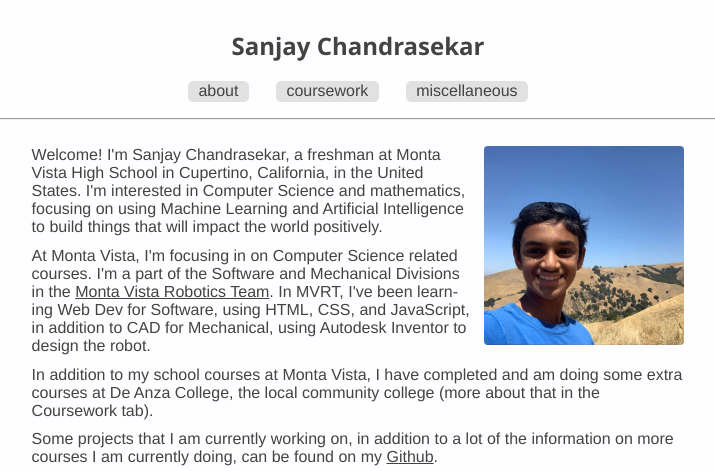
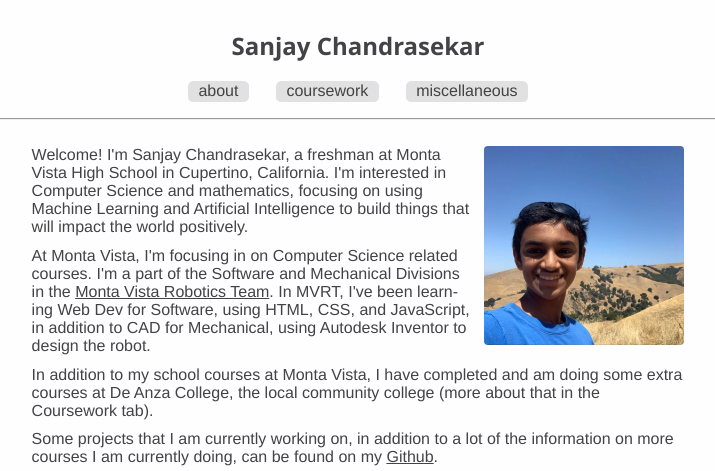
Before and after one commit to sanj6y/sanj6y.github.io, a plain HTML site: page index.html in a window 1280 px wide. Shown: the top 471 px of the page, without its empty margins (282-997 px from the left). Drawn offline with Linux system fonts and the light colour scheme; a web font is replaced by a local one.

Commit message:
update bio

```diff
--- a/index.html
+++ b/index.html
@@ -28,7 +28,7 @@
             <div class="contentItem " id="about">
 
                 <p><img src="media/profilepic.jpeg" alt="profile picture" id="propic">
-Welcome! I'm Sanjay Chandrasekar, a freshman at Monta Vista High School in Cupertino, California, in the United States.
+Welcome! I'm Sanjay Chandrasekar, a freshman at Monta Vista High School in Cupertino, California.
 I'm interested in Computer Science and mathematics, focusing on using Machine Learning and Artificial Intelligence to build
 things that will impact the world positively.
 </p>
```
